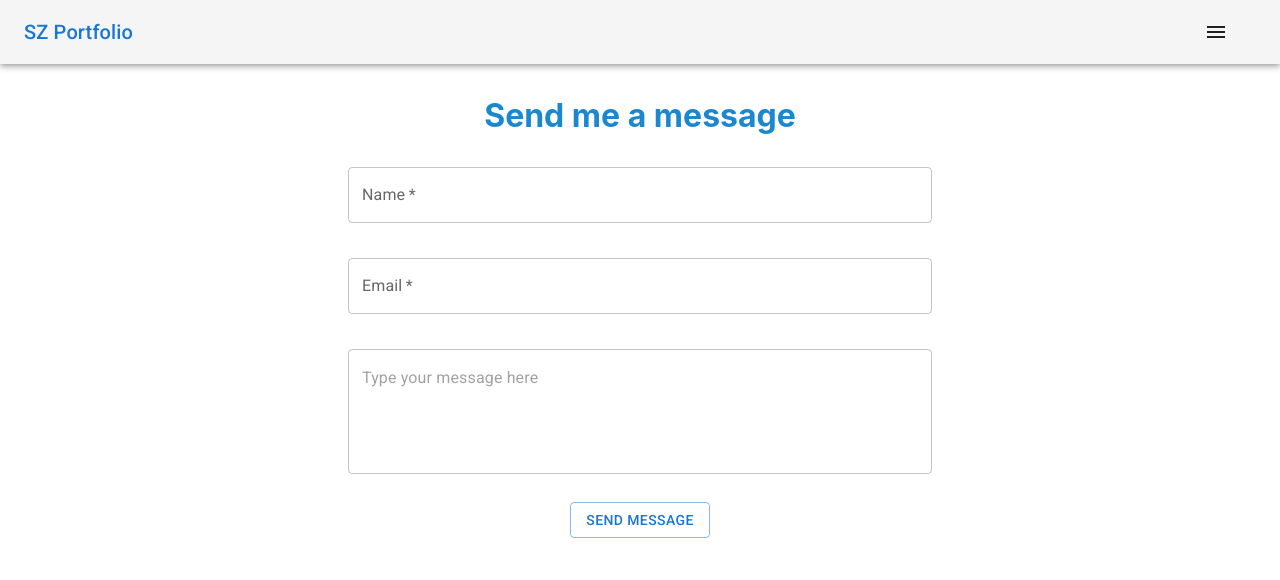
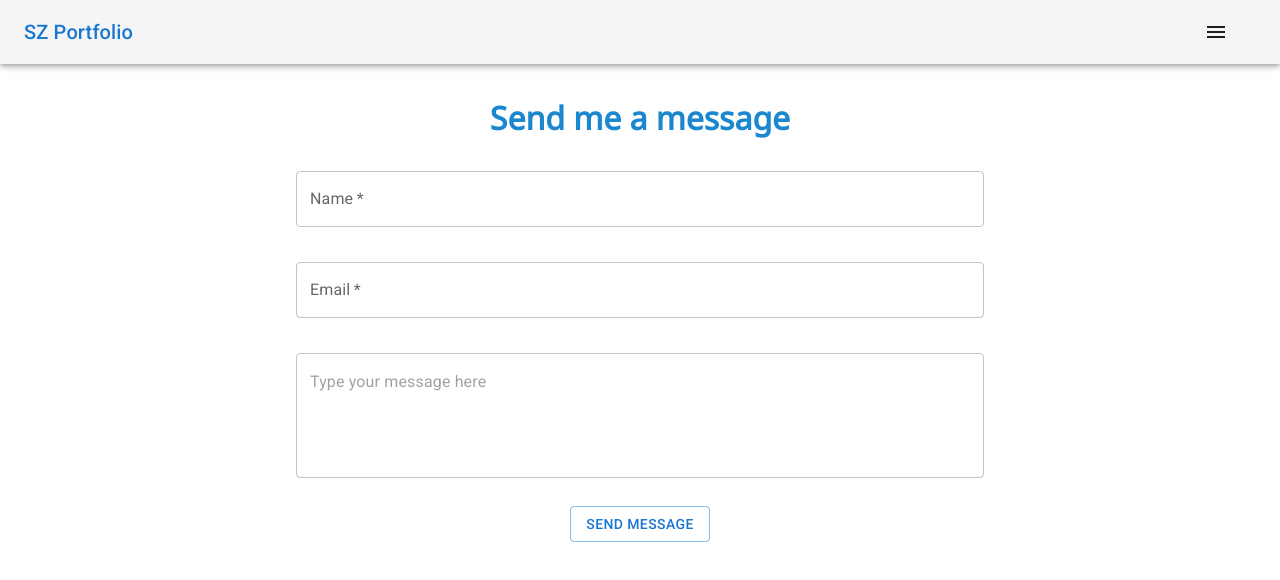
Before and after one commit to brunash/portfolio, a React (Create React App) app: page /contact in a window 1280 px wide. Shown: the top 580 px of the page. Built offline with nearby package versions, Linux system fonts and the light colour scheme.

Commit message:
fixed styling for contact page

```diff
--- a/src/components/Contact/Contact.js
+++ b/src/components/Contact/Contact.js
@@ -19,8 +19,8 @@ const Contact= () => {
       e.target.reset();
     };
     return (
-        <section id="contact">
-            <div className='title__container'>
+        <section className="contact">
+            <div className='contact__title--container'>
             <h3 className='contact__title'>Send me a message</h3>
             </div>
             <form ref={form} onSubmit={sendEmail}>
--- a/src/components/Contact/Contact.scss
+++ b/src/components/Contact/Contact.scss
@@ -1,22 +1,32 @@
+@use '../../styles/mixins'as *;
 
 form{
     display: flex;
     flex-direction: column;
     gap: 1.2rem;
+
+}
+.contact {
+    margin: auto 1rem;
+    font-family: 'NotoSans';
+    display: flex;
+    flex-direction: column;
+    // justify-content: center;
+    // align-items: center;
+    // width: 90%;
+    @include tablet {
+        display: flex;
+        margin: auto 8rem;
+        // align-items: center;
+        // width: 80%;
+        // margin-top: 5rem;
+    }
+    @include desktop {
+        margin: auto 18rem;
+    }
 }
 
-// input, textarea{
-//     padding: 1.5rem;
-//     border-radius: 8px;
-//     border: 2px solid white;
-//     resize: none;
-//     font-size: 1.2rem;
-//     font-family: 'Roboto', sans-serif;
-//     background-color: #dff2ff;
-//     color: black;
-// }
-
-.title__container {
+.contact__title--container {
     display: flex;
     justify-content: center;
 }
@@ -32,21 +42,16 @@ form{
     color: #1a87cf;
 }
 
-#contact{
-   max-width: 600px;
-   margin: 0 auto;
-}
+// .links{
+//     display: flex;
+//     justify-content: center;
+//     align-items: center;
+// }
 
-.links{
-    display: flex;
-    justify-content: center;
-    align-items: center;
-}
-
-.contact__info{
-   padding: 2rem 0;
-}
-.contact__icon{
-    height: 2rem;
-    padding-right: 1rem;
-}
+// .contact__info{
+//    padding: 2rem 0;
+// }
+// .contact__icon{
+//     height: 2rem;
+//     padding-right: 1rem;
+// }
```
